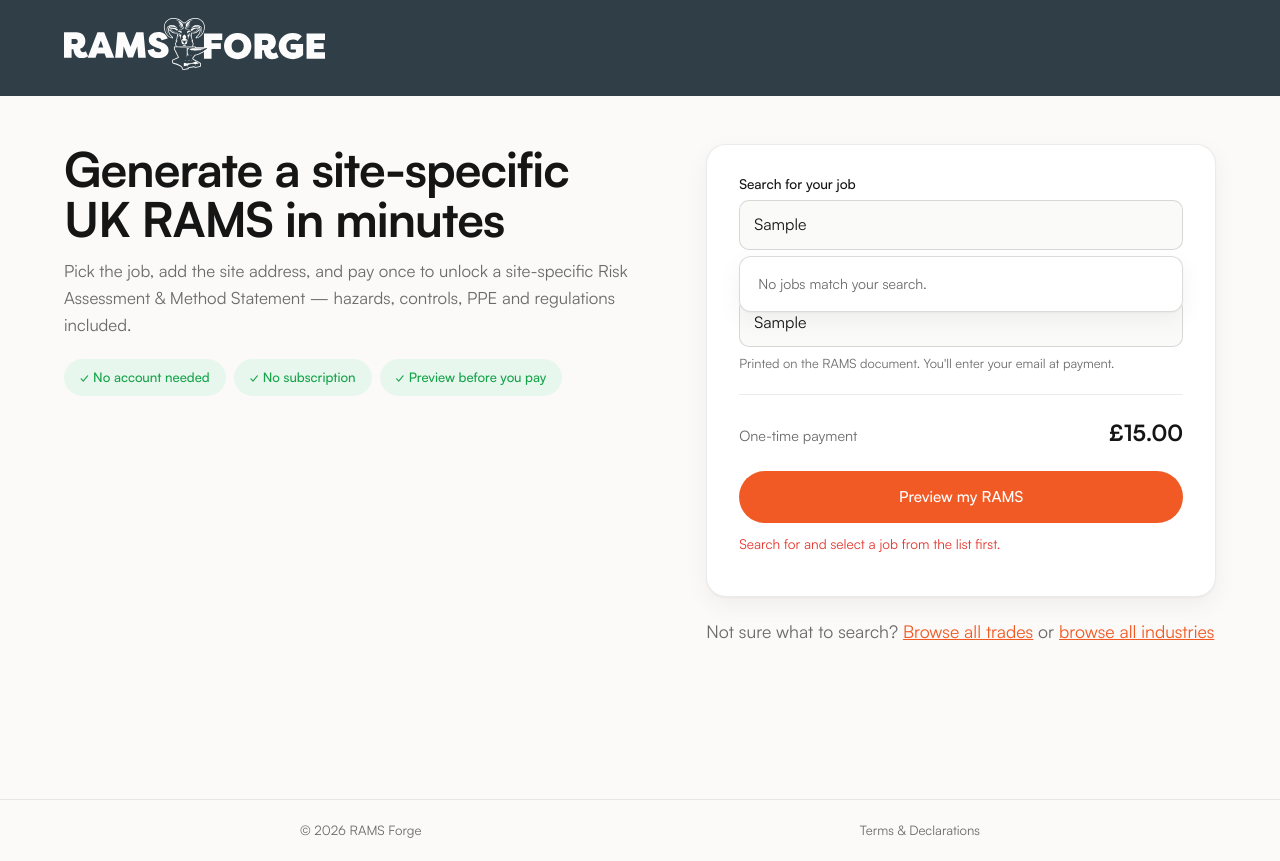
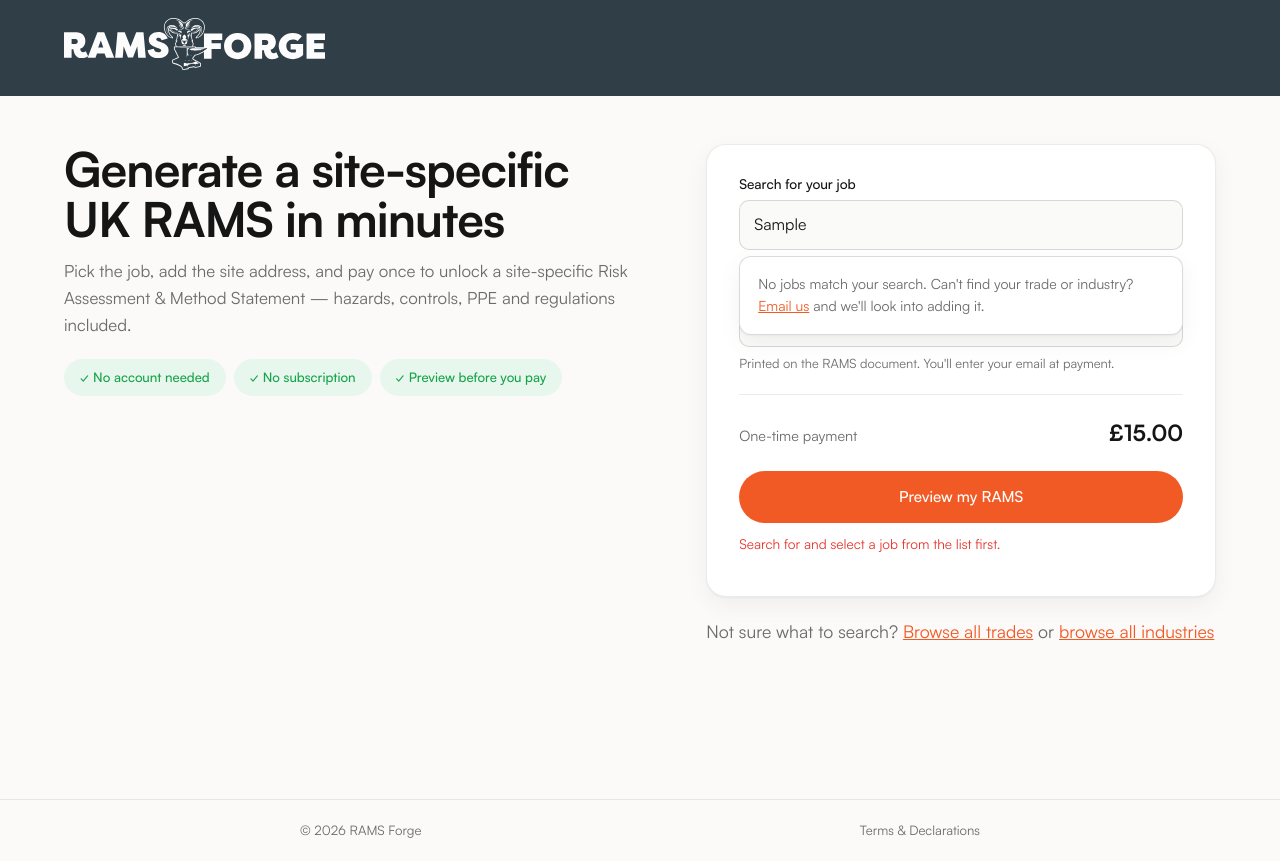
Before and after one commit to altodrs/ramsmith-app, a Next.js app: page / in a window 1280 px wide. Both pictures are taken after typing "Sample", "Sample" into the empty fields and a click on the button "Preview my RAMS". Built offline with nearby package versions, Linux system fonts and the light colour scheme.

Commit message:
Add "email us" prompt to empty search results
When a search doesn't match any trade or industry, invites the user to email ramsforgeuk@gmail.com so unlisted jobs become a lead signal instead of a dead end.

```diff
--- a/components/TradeForm.js
+++ b/components/TradeForm.js
@@ -75,7 +75,12 @@ export default function TradeForm({ trades }) {
         {isOpen && (
           <ul className="job-results" id="job-search-results" role="listbox">
             {results.length === 0 ? (
-              <li className="job-results-empty">No jobs match your search.</li>
+              <li className="job-results-empty">
+                No jobs match your search. Can&apos;t find your trade or
+                industry?{" "}
+                <a href="mailto:ramsforgeuk@gmail.com">Email us</a> and
+                we&apos;ll look into adding it.
+              </li>
             ) : (
               results.map((t) => (
                 <li key={t.slug}>
```
